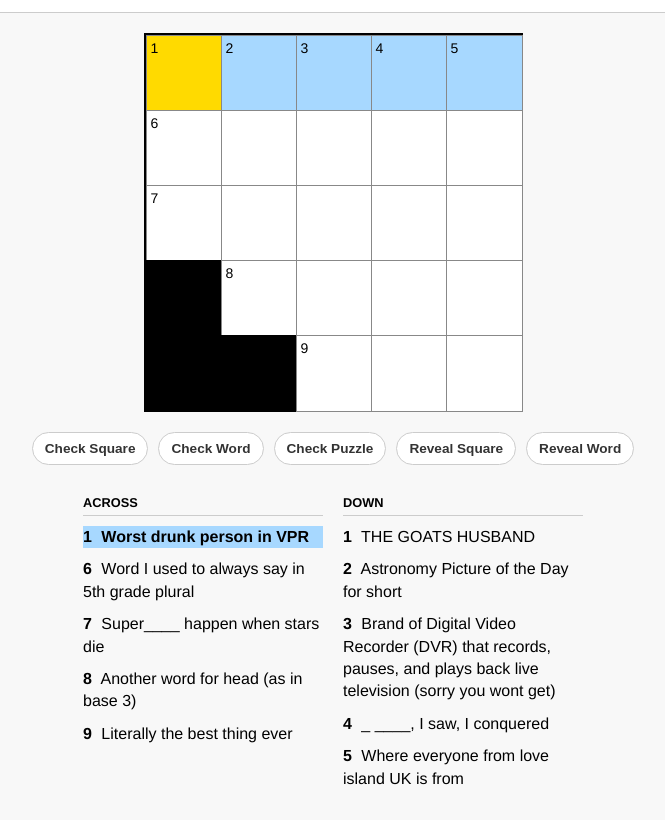
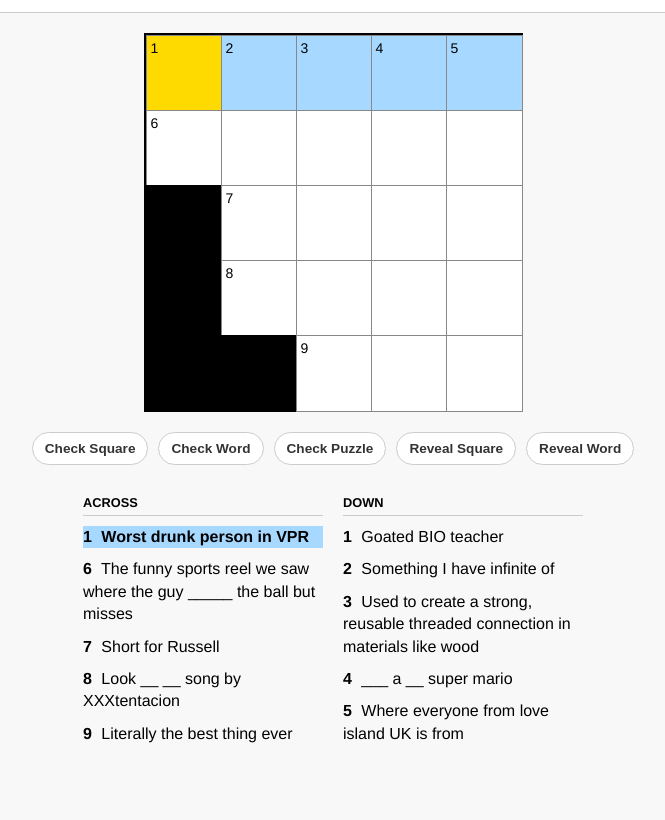
Before and after one commit to IanKelley05/Daily_Mini, a plain HTML site: page index.html in a window 1280 px wide. Shown: the part 67-887 px from the top of the page, without its empty margins (307-972 px from the left). After the commit the page ends 842 px from the top, so only its background shows below. Drawn offline with Linux system fonts and the light colour scheme.

Commit message:
Updated words

```diff
--- a/index.html
+++ b/index.html
@@ -298,24 +298,24 @@
     const PUZZLE_DATA = {
         grid: [
             ['K', 'A', 'T', 'I', 'E'], // Use a . for a black square
-            ['E', 'P', 'I', 'C', 'S'],
-            ['N', 'O', 'V', 'A', 'S'],
-            ['.', 'D', 'O', 'M', 'E'],
+            ['P', 'U', 'N', 'T', 'S'],
+            ['.', 'R', 'U', 'S', 'S'],
+            ['.', 'A', 'T', 'M', 'E'],
             ['.', '.', 'S', 'E', 'X']
         ],
         clues: {
             across: [
                 { num: 1, text: "Worst drunk person in VPR" },
-                { num: 6, text: "Word I used to always say in 5th grade plural" },
-                { num: 7, text: "Super____ happen when stars die" },
-                { num: 8, text: "Another word for head (as in base 3)" },
+                { num: 6, text: "The funny sports reel we saw where the guy _____ the ball but misses" },
+                { num: 7, text: "Short for Russell" },
+                { num: 8, text: "Look __ __ song by XXXtentacion" },
                 { num: 9, text: "Literally the best thing ever" }
             ],
             down: [
-                { num: 1, text: "THE GOATS HUSBAND" },
-                { num: 2, text: "Astronomy Picture of the Day for short " },
-                { num: 3, text: "Brand of Digital Video Recorder (DVR) that records, pauses, and plays back live television (sorry you wont get)" },
-                { num: 4, text: "_ ____, I saw, I conquered" },
+                { num: 1, text: "Goated BIO teacher" },
+                { num: 2, text: "Something I have infinite of" },
+                { num: 3, text: "Used to create a strong, reusable threaded connection in materials like wood" },
+                { num: 4, text: "___ a __ super mario" },
                 { num: 5, text: "Where everyone from love island UK is from" }
             ]
         }
```
